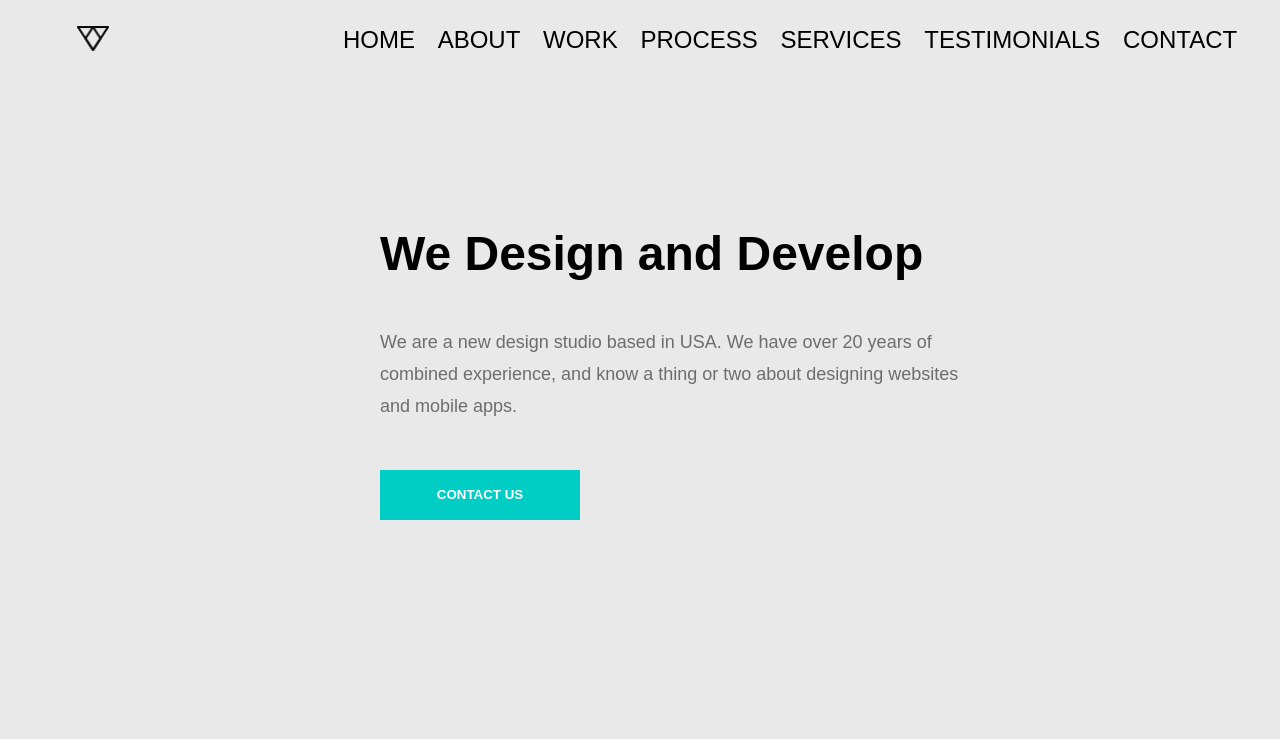
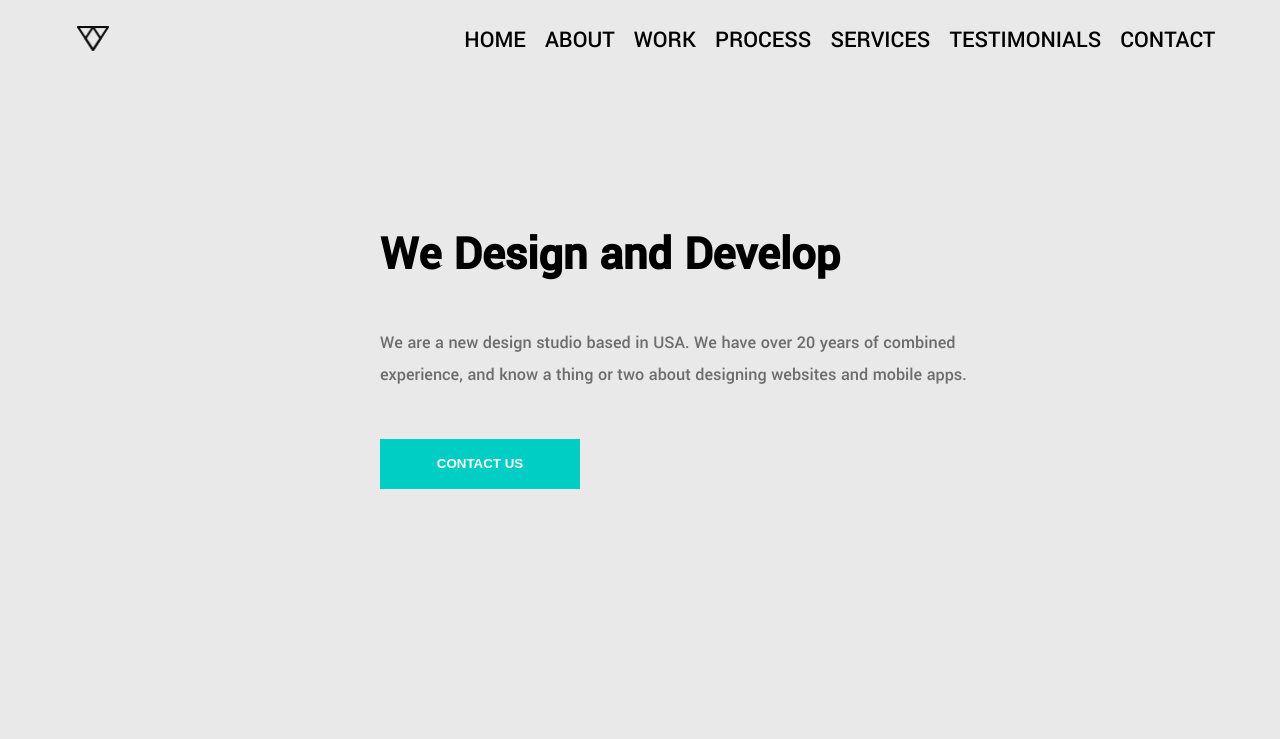
Before and after one commit to RomainLAU/SchoolRepository, a PHP site: page / in a window 1280 px wide. Shown: the top 739 px of the page. Run offline with PHP 8.4, Linux system fonts and the light colour scheme; grey boxes are pictures that could not be loaded.

Commit message:
Rectification des quelques erreurs

```diff
--- a/mediaQueries/style.css
+++ b/mediaQueries/style.css
@@ -5,12 +5,12 @@
 }
 
 @font-face {
-    font-family: "Yantramanav" format("truetype");
+    font-family: 'Yantramanav';
     src: url("Yantramanav-Medium.ttf");
 }
 
 body{
-    font-family: sans-serif;
+    font-family: 'Yantramanav', sans-serif;
     background-color: var(--main-grey);
     width: 100%;
     height: 100vh;
@@ -37,7 +37,6 @@ ul{
 }
 
 li{
-    font-family: "Yantramanav", sans-serif;
     font-size: 24px;
 }
 
@@ -443,7 +442,7 @@ h3{
     }
 }
 
-@media printer {
+@media print {
     nav, .first-page, .footer, .project, .carrousel{
         display: none !important;
     }
```
